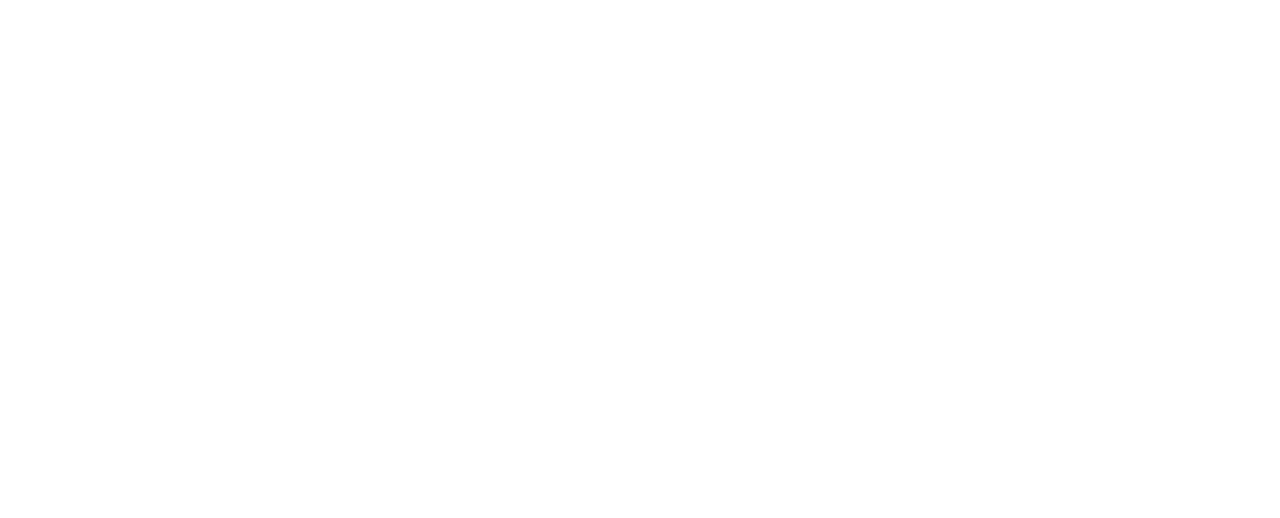
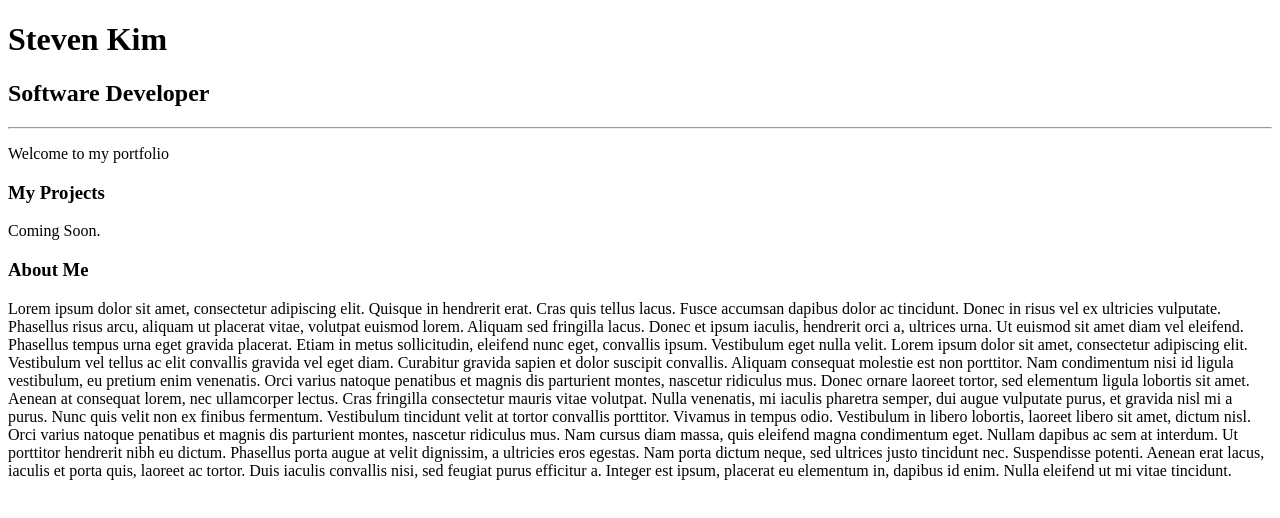
Before and after one commit to skim1127/stevens_portfolio, a plain HTML site: page index.html in a window 1280 px wide. Drawn offline with Linux system fonts and the light colour scheme.

Commit message:
added basic portfolio formatting

```diff
--- a/index.html
+++ b/index.html
@@ -24,3 +24,19 @@
      -->
   </body>
 </html>
+<div>
+    <h1>Steven Kim</h1>
+    <h2>Software Developer</h2>
+    <hr>
+    <p>Welcome to my portfolio</p>
+    <h3>My Projects</h3>
+    <p>Coming Soon.</p>
+    <h3>About Me</h3>
+    <p>
+        Lorem ipsum dolor sit amet, consectetur adipiscing elit. Quisque in hendrerit erat. Cras quis tellus lacus. Fusce accumsan dapibus dolor ac tincidunt. Donec in risus vel ex ultricies vulputate. Phasellus risus arcu, aliquam ut placerat vitae, volutpat euismod lorem. Aliquam sed fringilla lacus. Donec et ipsum iaculis, hendrerit orci a, ultrices urna. Ut euismod sit amet diam vel eleifend. Phasellus tempus urna eget gravida placerat. Etiam in metus sollicitudin, eleifend nunc eget, convallis ipsum. Vestibulum eget nulla velit. Lorem ipsum dolor sit amet, consectetur adipiscing elit. Vestibulum vel tellus ac elit convallis gravida vel eget diam. Curabitur gravida sapien et dolor suscipit convallis. Aliquam consequat molestie est non porttitor.
+
+        Nam condimentum nisi id ligula vestibulum, eu pretium enim venenatis. Orci varius natoque penatibus et magnis dis parturient montes, nascetur ridiculus mus. Donec ornare laoreet tortor, sed elementum ligula lobortis sit amet. Aenean at consequat lorem, nec ullamcorper lectus. Cras fringilla consectetur mauris vitae volutpat. Nulla venenatis, mi iaculis pharetra semper, dui augue vulputate purus, et gravida nisl mi a purus. Nunc quis velit non ex finibus fermentum. Vestibulum tincidunt velit at tortor convallis porttitor. Vivamus in tempus odio. Vestibulum in libero lobortis, laoreet libero sit amet, dictum nisl.
+
+        Orci varius natoque penatibus et magnis dis parturient montes, nascetur ridiculus mus. Nam cursus diam massa, quis eleifend magna condimentum eget. Nullam dapibus ac sem at interdum. Ut porttitor hendrerit nibh eu dictum. Phasellus porta augue at velit dignissim, a ultricies eros egestas. Nam porta dictum neque, sed ultrices justo tincidunt nec. Suspendisse potenti. Aenean erat lacus, iaculis et porta quis, laoreet ac tortor. Duis iaculis convallis nisi, sed feugiat purus efficitur a. Integer est ipsum, placerat eu elementum in, dapibus id enim. Nulla eleifend ut mi vitae tincidunt.
+    </p>
+</div>
```
